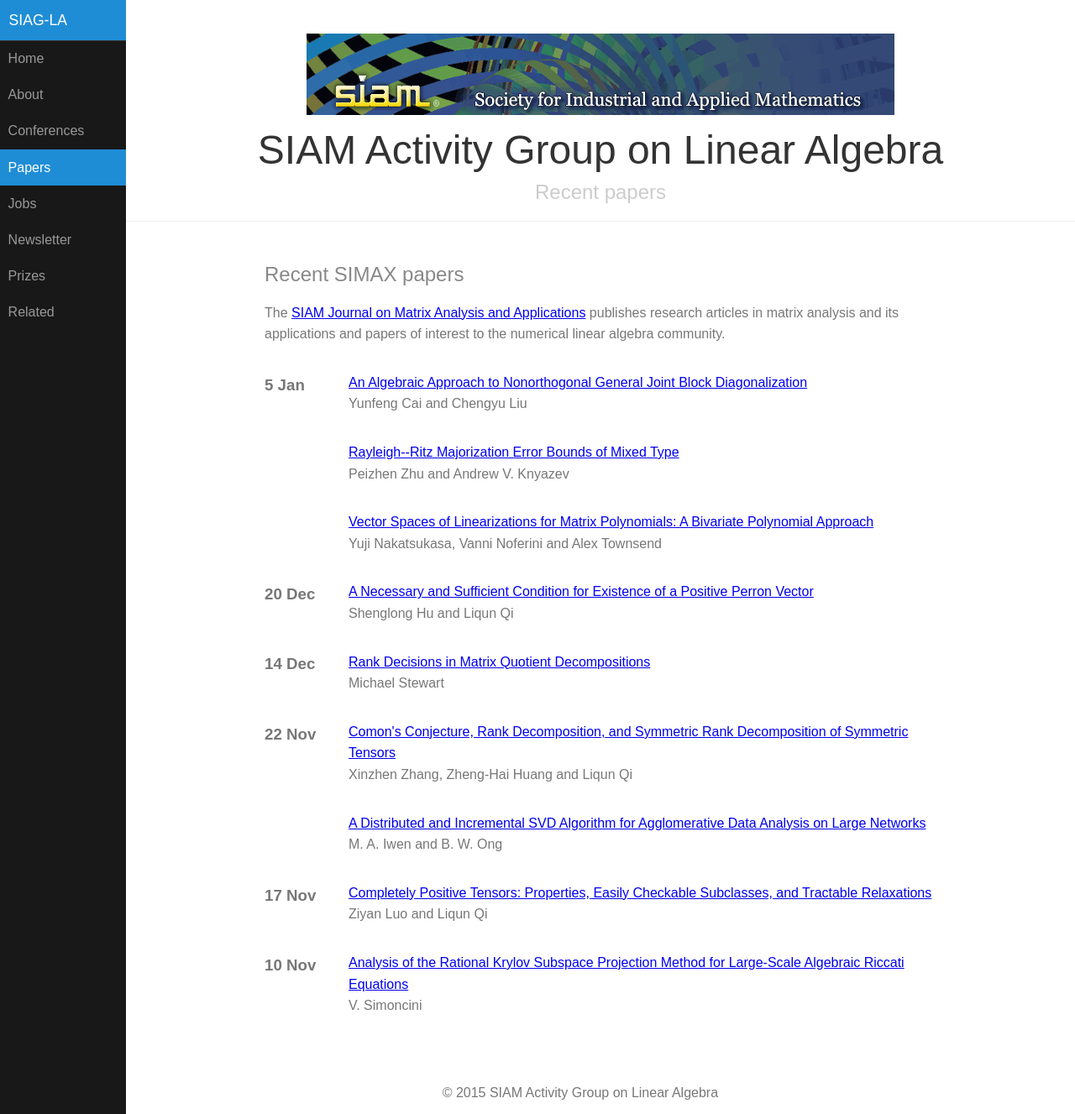
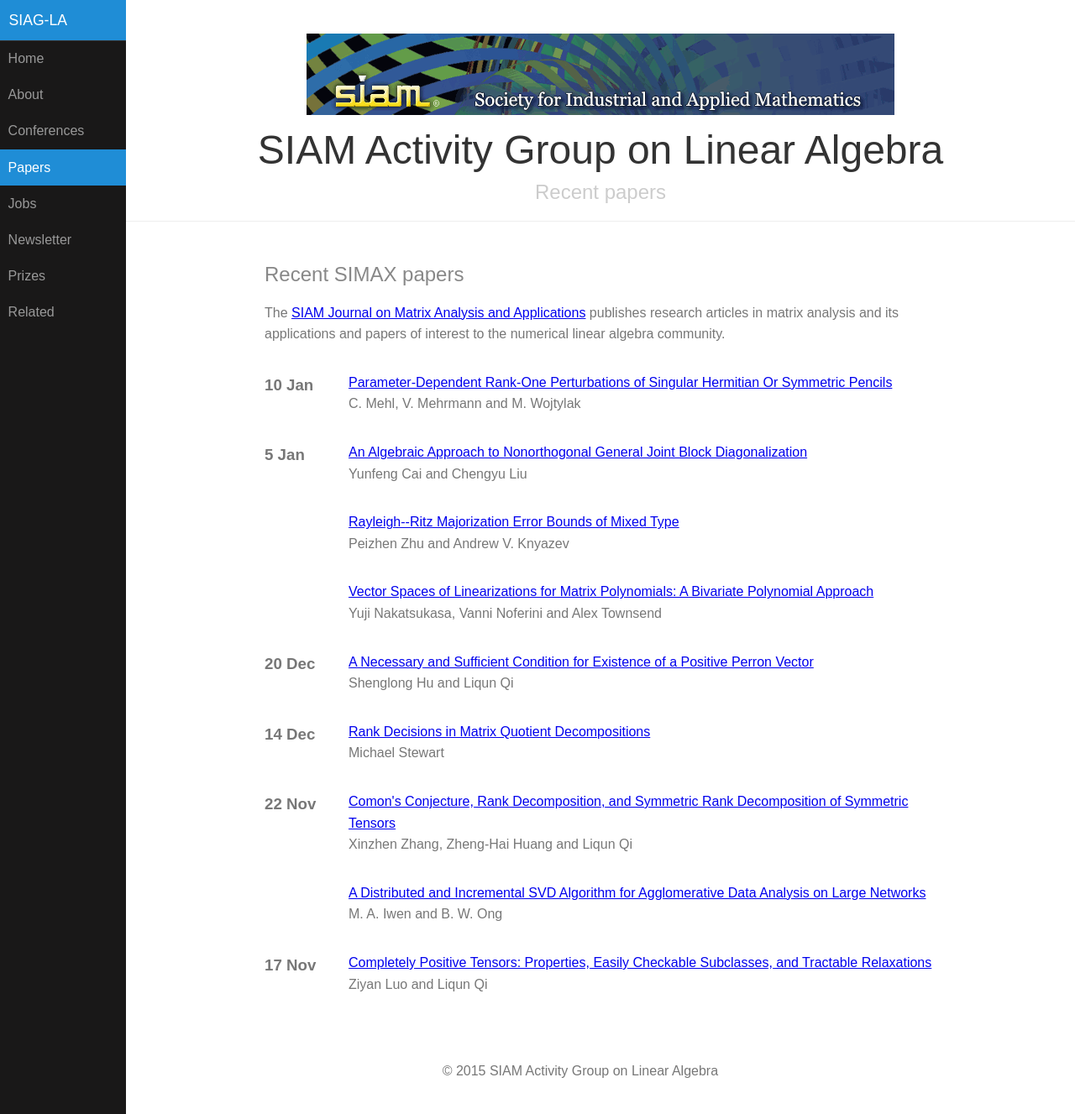
Before and after one commit to dbindel/siagla, a Jekyll site: the page built from simax.html, in a window 1280 px wide and 1327 px high. Shown: the whole window at 84% size. Built offline with Jekyll 4.4.1, drawn with Linux system fonts in a browser that asks for light colours.

Commit message:
Automated updates to simax.yml

```diff
--- a/_data/simax.yml
+++ b/_data/simax.yml
@@ -2002,3 +2002,12 @@
   pp_start: '50'
   title: An Algebraic Approach to Nonorthogonal General Joint Block Diagonalization
   volume: '38'
+- authors: C. Mehl, V. Mehrmann and M. Wojtylak
+  date: '2017-01-10T08:00:00Z'
+  doi: doi:10.1137/16M1060352
+  link: http://epubs.siam.org/doi/abs/10.1137/16M1060352?ai=s7&mi=3ezuvv&af=R
+  pp_end: '95'
+  pp_start: '72'
+  title: Parameter-Dependent Rank-One Perturbations of Singular Hermitian Or Symmetric
+    Pencils
+  volume: '38'
```
